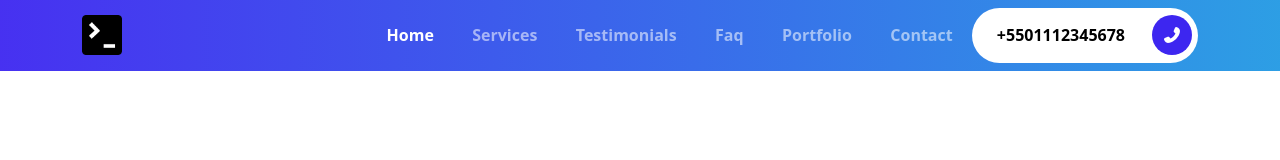
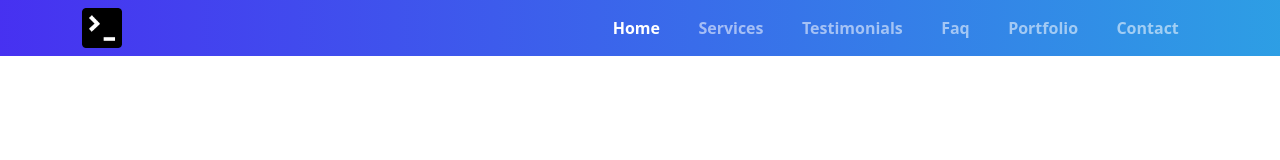
Before and after one commit to dmenezesgabriel/bootstrap-sass, a website: page index.html in a window 1280 px wide. Drawn offline with nearby package versions, Linux system fonts and the light colour scheme; files that its build step writes are made by us from their sources.

Commit message:
Add custom mixins from bootstrap with custom

```diff
--- a/scss/components/_button.scss
+++ b/scss/components/_button.scss
@@ -1,7 +1,9 @@
-@use "../custom" as custom;
+@use "../custom";
 @use "../components/mixins" as mixin;
-
 .btn-rounded {
+  @include custom.media-breakpoint-up(sm) {
+    display: none;
+  }
   position: relative;
   padding: 0.9rem 4.5rem 0.9rem 1.5rem;
   font-weight: 600;
--- a/scss/components/_mixins.scss
+++ b/scss/components/_mixins.scss
@@ -1,4 +1,5 @@
 @use "../custom" as custom;
+
 @mixin gradient {
   background: linear-gradient(to right, rgba(custom.$primary, 0.95), rgba(custom.$secondary, 0.95));
 }
--- a/scss/sections/_navbar.scss
+++ b/scss/sections/_navbar.scss
@@ -1,5 +1,5 @@
-@use "../custom" as custom;
-@use "../components/mixins" as mixins;
+@use "../custom";
+@use "../components/mixins";
 
 .menu {
   @include mixins.gradient;
```
